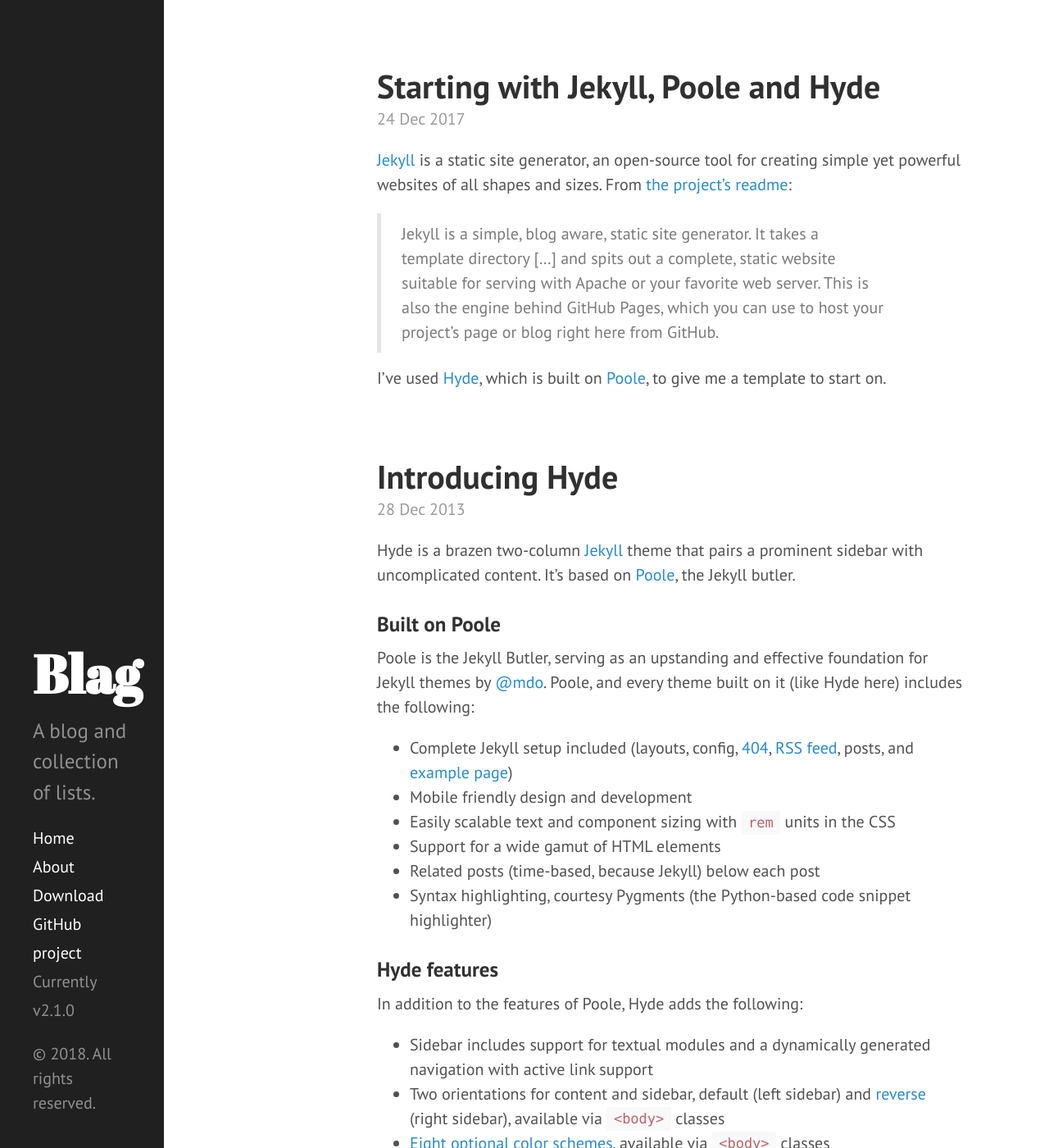
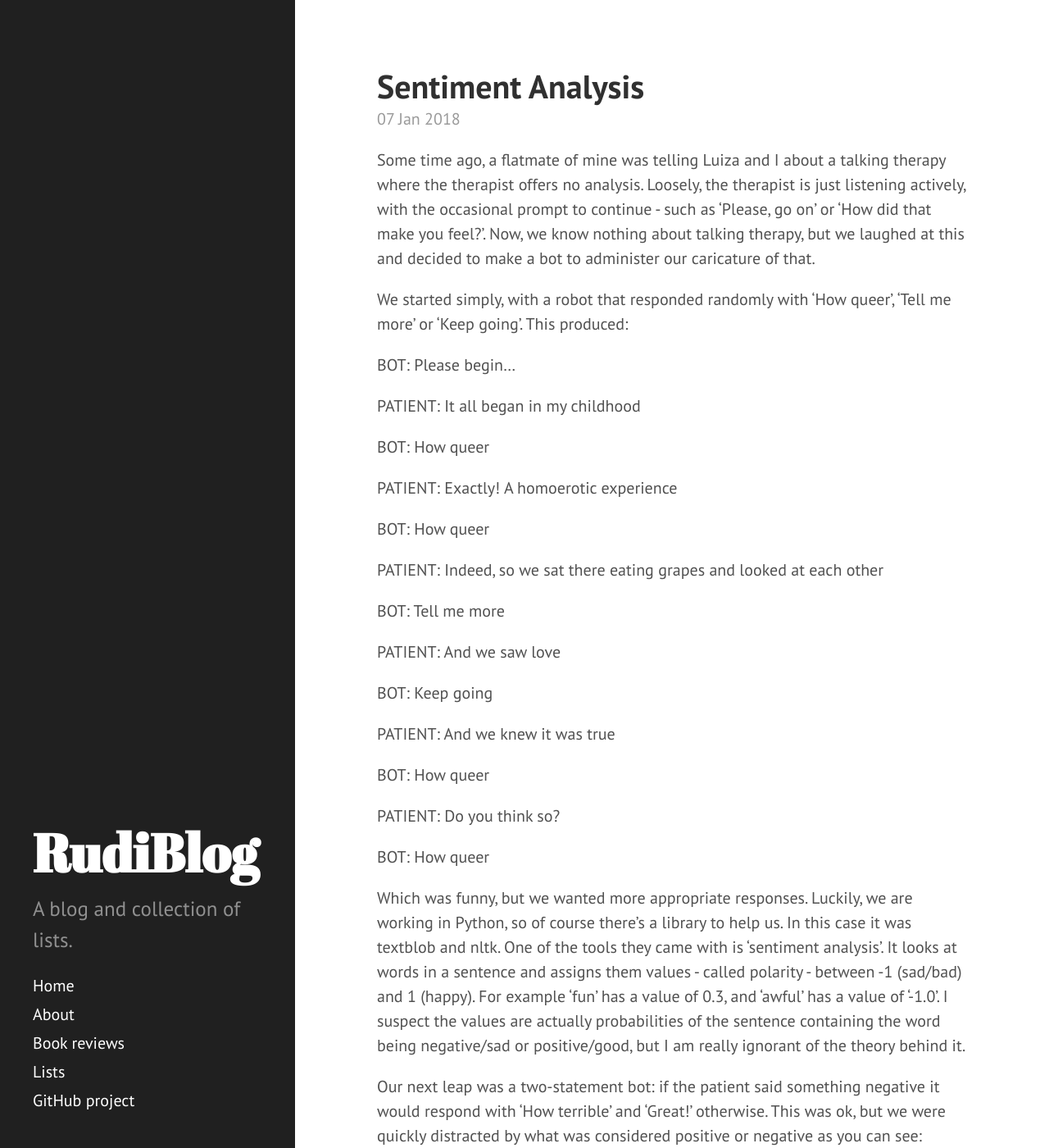
Before and after one commit to rm646/blag, a Jekyll site: the page built from index.html, in a window 1280 px wide and 1400 px high. Shown: the whole window at 82% size. Built offline with Jekyll 4.4.1, drawn with Linux system fonts in a browser that asks for light colours; the list of posts is cut into pages by our own code; some of the changed text lies outside the part shown.

Commit message:
starting to fill content

```diff
--- a/_config.yml
+++ b/_config.yml
@@ -7,8 +7,8 @@
 #relative_permalinks: true #for the 2.x to 3.x update, which changed permalinks
 
 # Setup
-title:            Blag
-tagline:          'Test site'
+title:            RudiBlog
+tagline:          '6/10'
 description:      'A blog and collection of lists.'
 url:              http://hyde.getpoole.com
 baseurl:          /
--- /dev/null
+++ b/_data/book_reviews.yml
@@ -0,0 +1,5 @@
+- title: How Not To Be A Boy
+  author: Robert Webb
+  ISBN: 9781786890085
+  publisher: Canongate
+  review: I think the main thrust of the book is about gender roles. The chapter titles highlight old stereotypes 'Boys Love Sport', 'Boys Don't Cry', 'Men Don't Need Therapy' etc. but the story he tells is intensely personal, and brave in its honesty - I would struggle to publish any of my teen diaries or whining, but he does, and his teenage character is much more vivid and real for it. He shows how he grew up in tension with what was expected of boys and men, and the pain he felt along the way. This is interesting to me, particularly recently as I realise that although I hardly think about my gender role or skin colour, that doesn't mean I am not part of a biased system that subtly (or blatantly) enforces itself. As you'd expect, it's funny, but it's also super engaging and real. I think that's its genius - it makes the abstract idea of gender stereotypes (which he calls 'The Trick' when explaining to his kid) and how they affected him relatable on an emotional level. Good read.
--- a/_includes/sidebar.html
+++ b/_includes/sidebar.html
@@ -26,11 +26,7 @@
         {% endif %}
       {% endfor %}
 
-      <a class="sidebar-nav-item" href="{{ site.github.repo }}/archive/v{{ site.version }}.zip">Download</a>
       <a class="sidebar-nav-item" href="{{ site.github.repo }}">GitHub project</a>
-      <span class="sidebar-nav-item">Currently v{{ site.version }}</span>
     </nav>
-
-    <p>&copy; {{ site.time | date: '%Y' }}. All rights reserved.</p>
   </div>
 </div>
--- /dev/null
+++ b/_posts/2018-01-07-sentiment-analysis-0.md
@@ -0,0 +1,96 @@
+---
+layout: post
+title: Sentiment Analysis
+---
+
+Some time ago, a flatmate of mine was telling Luiza and I about a talking therapy where the therapist offers no analysis. Loosely, the therapist is just listening actively, with the occasional prompt to continue - such as 'Please, go on' or 'How did that make you feel?'. Now, we know nothing about talking therapy, but we laughed at this and decided to make a bot to administer our caricature of that.
+
+We started simply, with a robot that responded randomly with 'How queer', 'Tell me more' or 'Keep going'. This produced:
+
+BOT: Please begin...
+
+PATIENT: It all began in my childhood
+
+BOT: How queer
+
+PATIENT: Exactly! A homoerotic experience
+
+BOT: How queer
+
+PATIENT: Indeed, so we sat there eating grapes and looked at each other
+
+BOT: Tell me more
+
+PATIENT: And we saw love
+
+BOT: Keep going
+
+PATIENT: And we knew it was true
+
+BOT: How queer
+
+PATIENT: Do you think so?
+
+BOT: How queer
+
+Which was funny, but we wanted more appropriate responses. Luckily, we are working in Python, so of course there's a library to help us. In this case it was textblob and nltk. One of the tools they came with is 'sentiment analysis'. It looks at words in a sentence and assigns them values - called polarity - between -1 (sad/bad) and 1 (happy). For example 'fun' has a value of 0.3, and 'awful' has a value of '-1.0'. I suspect the values are actually probabilities of the sentence containing the word being negative/sad or positive/good, but I am really ignorant of the theory behind it.
+
+Our next leap was a two-statement bot: if the patient said something negative it would respond with 'How terrible' and 'Great!' otherwise. This was ok, but we were quickly distracted by what was considered positive or negative as you can see:
+
+BOT: Please begin...
+
+PATIENT: The fourth stabbing happened at 2.30am on 1 January, when a 20-year-old man was attacked in Old Street, east London. A second man, aged in his 20s, was taken to hospital with critical stab injuries. Police have arrested a 19-year-old man on suspicion of murder following the stabbing.
+
+BOT: How terrible.
+
+PATIENT: Puppies and rainbows.
+
+BOT: Great!
+
+PATIENT: Blood and toil.
+
+BOT: Great!
+
+PATIENT: Candle wax in the ear
+
+BOT: Great!
+
+PATIENT: Killing for fun
+
+BOT: Great!
+
+PATIENT: Child slaughter and plunder of old women
+
+BOT: Great!
+
+PATIENT: Sad killing for fun
+
+BOT: How terrible.
+
+PATIENT: Sad puppies and rainbows
+
+BOT: How terrible.
+
+PATIENT: Sad Good
+
+BOT: Great!
+
+PATIENT: Terrible good
+
+BOT: How terrible.
+
+The tool does consider many words such as 'toil', 'kill', and 'slaughter' neutral (value 0.0), and there doesn't seem to be much consideration of interaction between words apart from grammar ('terribly good' is good).
+
+But perhaps the flaws could be smoothed over with enough words, we thought. We wondered whether the sentiment measured by this 'polarity' during a story would make sense, so we decided to apply the analysis to entire books and see whether the sentiment correlated with the plot. First, we just plotted the sentiment throughout the story for 'A Study in Scarlet' by Arthur Conan Doyle (which we got via project Gutenberg).
+
+![alt text](http://127.0.0.1:4000/public/d180106_scarlet_sentiment.jpg)
+
+There are many (39%) sentences which have polarity 0, and without knowing the plot that well, it's difficult to see whether the polarity graph makes sense. The large dip near index 1500 is the start of part II chapter III 'John Ferrier talks with the prophet'. The beginning of the chapter speaks of torture and injustice as part of religious oppression, so that makes sense, but overall we haven't had any major insights yet.
+
+Another approach we tried was to compare the distribution of positive and negative sentences in three books: 'The Brothers Karamazov' by Dostoyevsky, 'Pride and Prejudice' by Austen, and 'A Study in Scarlet'. This is a little more interesting, but not revolutionary. I've removed the sentences with 0 polarity to make the trends visible. The other books also have large proportions of polarity-neutral sentences (30% for Pride, 45% for Karamazov).
+
+![alt text](http://127.0.0.1:4000/public/d180106_histogram.jpg)
+
+Some points of note: Dostoyevsky has twice the number of the strongest negative words, Austen is biased towards slightly happy and Doyle is biased towards slightly negative.
+
+At this point, we have data, but little insight. Next steps will either be focused on improving the analysis, or expanding the body of books considered to look for patterns across books.
--- a/public/css/hyde.css
+++ b/public/css/hyde.css
@@ -65,7 +65,7 @@
     top: 0;
     left: 0;
     bottom: 0;
-    width: 10rem;
+    width: 18rem;
     text-align: left;
   }
 }
```
Also changed, not shown: _data/sources.yml (added, +44 -0 lines), book_reviews.md (added, +17 -0 lines), sources.md (added, +18 -0 lines), public/d180106_histogram.jpg (added), public/d180106_scarlet_sentiment.jpg (added).
